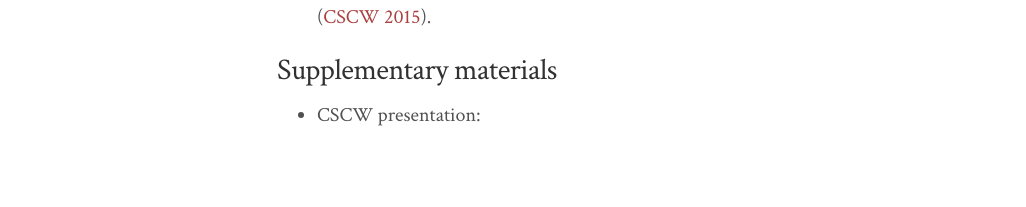
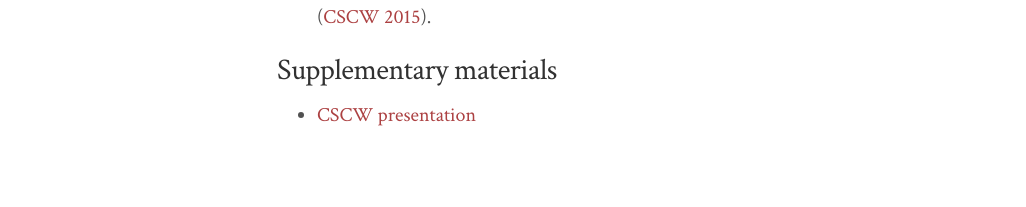
Before and after one commit to saeed-abdullah/saeed-abdullah.github.io, a Jekyll site: the page built from projects/sentiment-analysis-image.markdown, in a window 1280 px wide. Shown: the part 998-1205 px from the top of the page, without its empty margins (3-1029 px from the left). Built offline with Jekyll 4.4.1, drawn with Linux system fonts in a browser that asks for light colours; nearby versions of some CDN libraries; part of the change alters nothing that is shown.

```diff
--- a/projects/sentiment-analysis-image.markdown
+++ b/projects/sentiment-analysis-image.markdown
@@ -31,4 +31,4 @@ image content based systems allows cross-cultural sentiment analysis.
 <a href="http://dl.acm.org/citation.cfm?id=2675186">Collective Smile: Measuring Societal Happiness from Geolocated Images.</a> <em>In Proceedings of the 18th ACM Conference on Computer Supported Cooperative Work & Social Computing</em> (<a href="http://cscw.acm.org/2015/">CSCW 2015</a>).
 
 ## Supplementary materials ##
-* CSCW presentation:
+* [CSCW presentation](https://dl.dropboxusercontent.com/u/6286713/permlinks/cscw-2015.pdf)
```
